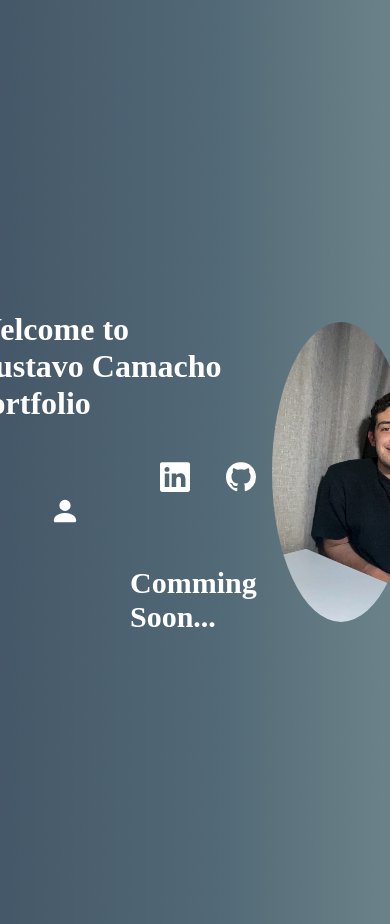
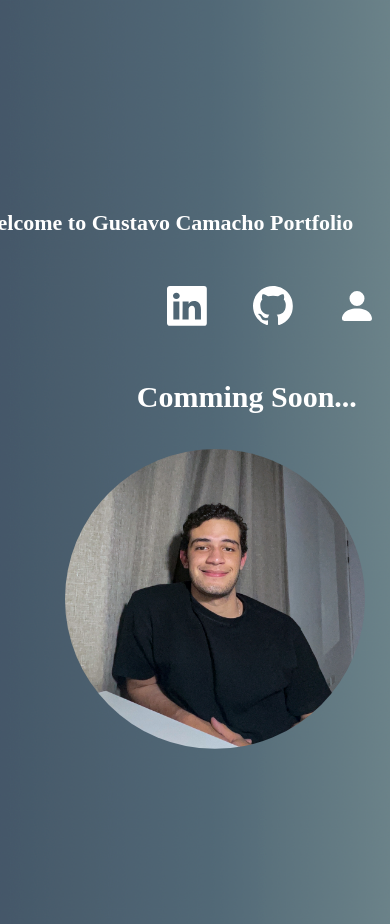
Before and after one commit to Gusttav28/Gustavo-Camacho-Portfolio, a Flask app: page / in a window 390 px wide. Run offline with Flask 3, Linux system fonts and the light colour scheme.

Commit message:
commit some changes in the page

```diff
--- a/templates/index.html
+++ b/templates/index.html
@@ -14,7 +14,75 @@
         animation: 2.5s cubic-bezier(.25, 1, .30, 1) wipe-in-left both;
     }
 
-    @media (max-width:768px){
+    @media (max-width: 768px) {
+    .parent {
+        display: flex;
+        flex-direction: column; /* Apila los elementos verticalmente */
+        align-items: center; /* Centra los elementos */
+        justify-content: center;
+        width: 100%;
+    }
+
+    .div1 {
+        text-align: center;
+        width: 90%;
+    }
+
+    .div1 h1 {
+        font-size: 22px; /* Reduce tamaño del texto */
+        left: 0; /* Evita desplazamientos innecesarios */
+        text-align: center;
+    }
+
+    .parent2 {
+        display: flex;
+        flex-direction: column;
+        align-items: center;
+        justify-content: center;
+    }
+
+    .circle-image {
+        width: 180px;  /* Reduce tamaño en móvil */
+        height: 180px;
+        background-size: cover;
+        background-position: center;
+        margin-top: 15px;
+    }
+
+    .background-image {
+        height: 100vh;
+        display: flex;
+        flex-direction: column;
+        justify-content: center;
+        align-items: center;
+        text-align: center;
+    }
+
+    .iconlinkdin, .icongithub, .iconresume {
+        margin: 10px; /* Espaciado uniforme */
+        display: inline-block;
+        width: 40px; /* Ajusta tamaño de iconos */
+        height: 40px;
+    }
+
+    .welcome {
+        margin-bottom: 20px; /* Reduce espacio extra */
+        font-size: 18px;
+    }
+
+    .comingsoon {
+        position: relative;
+        top: 5px;
+        margin-left: 0;
+        font-size: 16px; /* Reduce tamaño */
+    }
+}
+
+
+/* ------------------------------------------ */
+
+
+
     .parent {
     display: grid;
     grid-template-columns: repeat(5, 1fr);
@@ -130,9 +198,6 @@
         animation: 2.5s cubic-bezier(.25, 1, .30, 1) diamond-in-hesitate both;
         animation-delay: 2.8s;
     }
-
-    }
-
 </style>
 
 <style>
```
Lines whose indentation alone changed are shown as unchanged.
